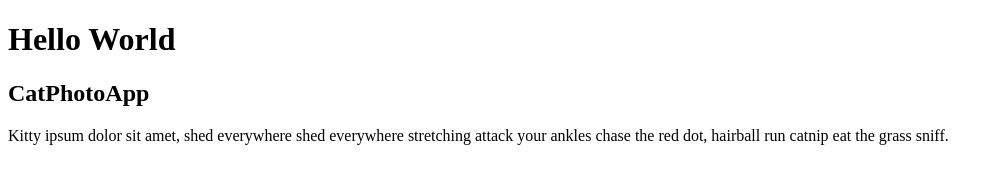
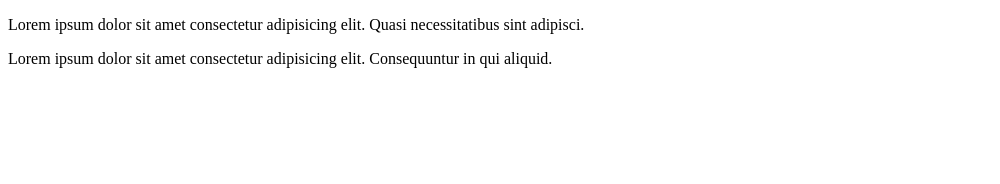
Before and after one commit to IshaAgrawal09/HTML, a plain HTML site: page index.html in a window 1280 px wide. Shown: the whole page, without its empty margins (0-1000 px from the left). Drawn offline with Linux system fonts and the light colour scheme.

Commit message:
Introduction to HTML5 Elements

```diff
--- a/index.html
+++ b/index.html
@@ -7,11 +7,14 @@
     <title>Document</title>
 </head>
 <body>
-    <h1>Hello World</h1>
+    <!-- main tag -->
+    <main>
+        <!-- first p tag -->
+        <p>Lorem ipsum dolor sit amet consectetur adipisicing elit. Quasi necessitatibus sint adipisci.</p>
 
-    <h2>CatPhotoApp</h2>
-
-    <p>Kitty ipsum dolor sit amet, shed everywhere shed everywhere stretching attack your ankles chase the red dot, hairball run catnip eat the grass sniff.</p>
+        <!-- second p tag -->
+        <p>Lorem ipsum dolor sit amet consectetur adipisicing elit. Consequuntur in qui aliquid.</p>
+    </main>
 
 </body>
 </html>
```
